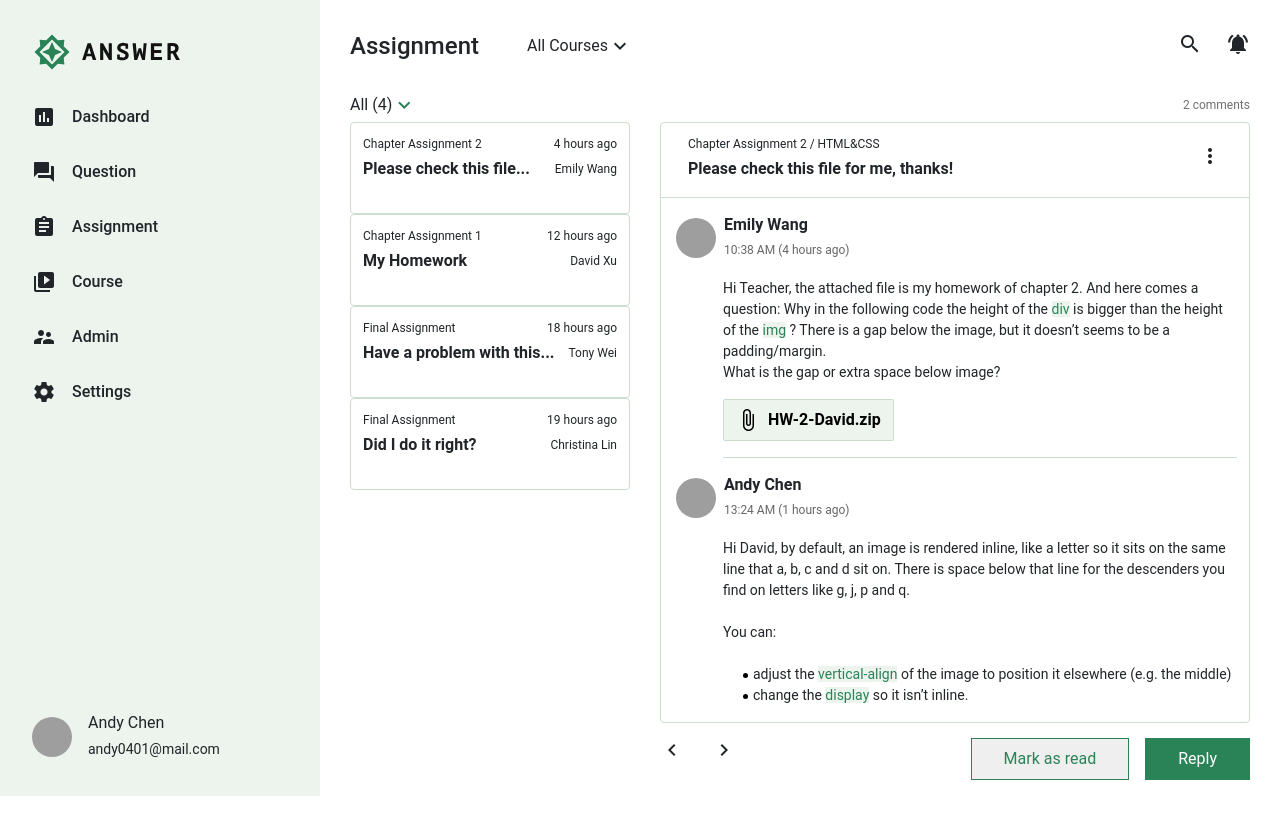
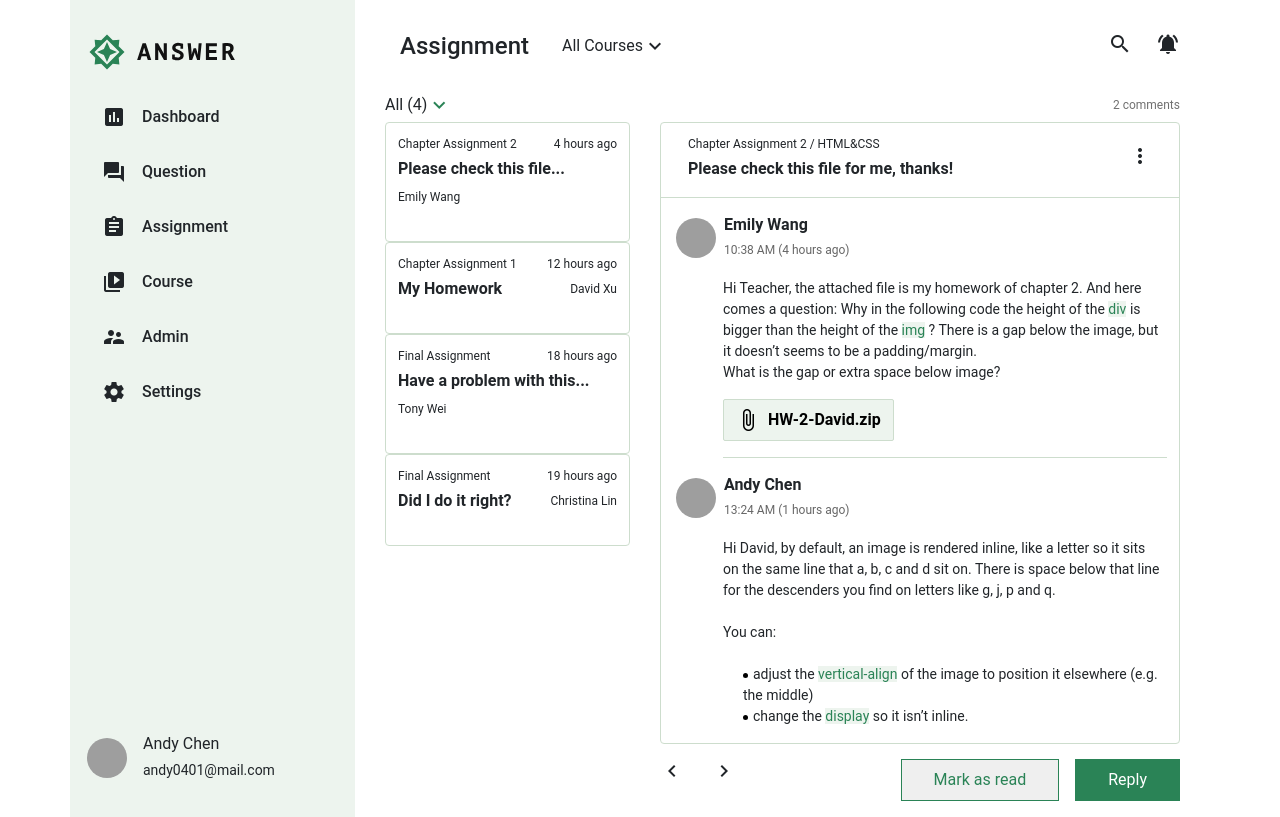
Before and after one commit to andy922200/HexSchool2020Spring, a plain HTML site: page Week5/index.html in a window 1280 px wide. Drawn offline with nearby package versions, Linux system fonts and the light colour scheme; grey boxes are pictures that could not be loaded.

Commit message:
fix class name

```diff
--- a/Week5/index.html
+++ b/Week5/index.html
@@ -10,10 +10,11 @@
   <link rel="stylesheet" href="week5Style.css">
 </head>
 <body>
-  <div class="row-custom">
+  <div class="container">
+    <div class="row">
       <div class="left-sidebar col-3">
         <div>
-        <div class="logo row-custom">
+          <div class="logo row">
             <img src="logo-ANSWER.svg" alt="logo">
           </div>
           <ul class="nav">
@@ -37,7 +38,7 @@
             </li>
           </ul>
         </div>
-      <div class="user row-custom align-items-center">
+        <div class="user row align-items-center">
           <img class="user-image" src="https://raw.githubusercontent.com/hexschool/webLayoutTraining1st/master/week5/andychen.jpeg" alt="user-pic">
           <div class="user-data">
             <p class="user-name">Andy Chen</p>
@@ -49,19 +50,19 @@
         <div class="top-section">
           <div class="col-6 row-custom">
             <h3 class="nav-name">Assignment</h3>
-          <div class="option row-custom align-items-center">
+            <div class="option row align-items-center">
               <span class="option-type">All Courses</span>
               <i class="option-icon material-icons">keyboard_arrow_down</i>
             </div>
           </div>
-        <div class="search-notifications col-6 row-custom justify-content-end">
+          <div class="search-notifications col-6 row justify-content-end">
             <i class="material-icons">search</i>
             <i class="material-icons">notifications_active</i>
           </div>
         </div>
 
         <div class="row-custom">
-        <div class="sub-left-column row-custom col-4">
+          <div class="sub-left-column col-4">
             <div class="d-flex align-items-center">
               <span class="option-type">All (4)</span>
               <i class="option-icon material-icons">keyboard_arrow_down</i>
@@ -212,15 +213,7 @@
         </div>
       </div>
     </div>
-
-
-
-
-
-
-
-
-
+  </div>
   <script src="https://code.jquery.com/jquery-3.3.1.slim.min.js"
     integrity="sha384-q8i/X+965DzO0rT7abK41JStQIAqVgRVzpbzo5smXKp4YfRvH+8abtTE1Pi6jizo" crossorigin="anonymous"></script>
   <script src="https://cdnjs.cloudflare.com/ajax/libs/popper.js/1.14.7/umd/popper.min.js"
```
Lines whose indentation alone changed are shown as unchanged.
